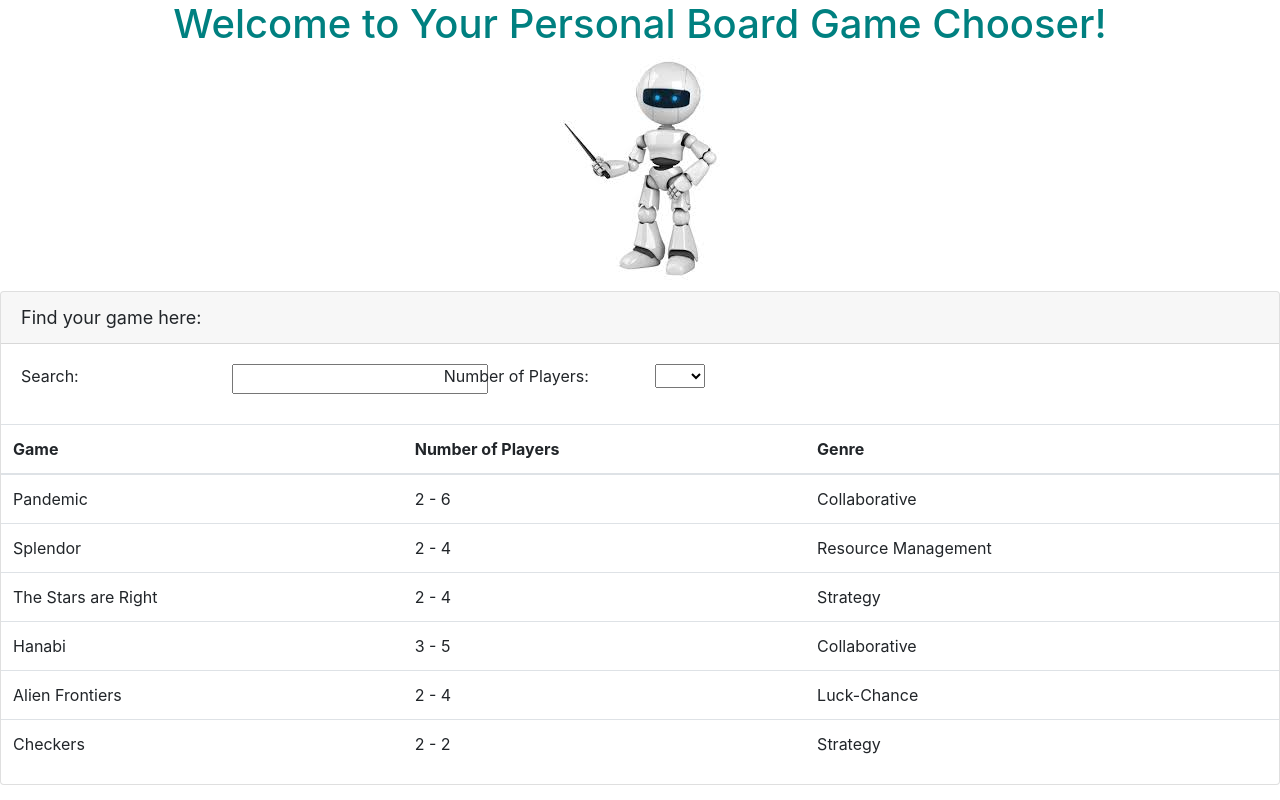
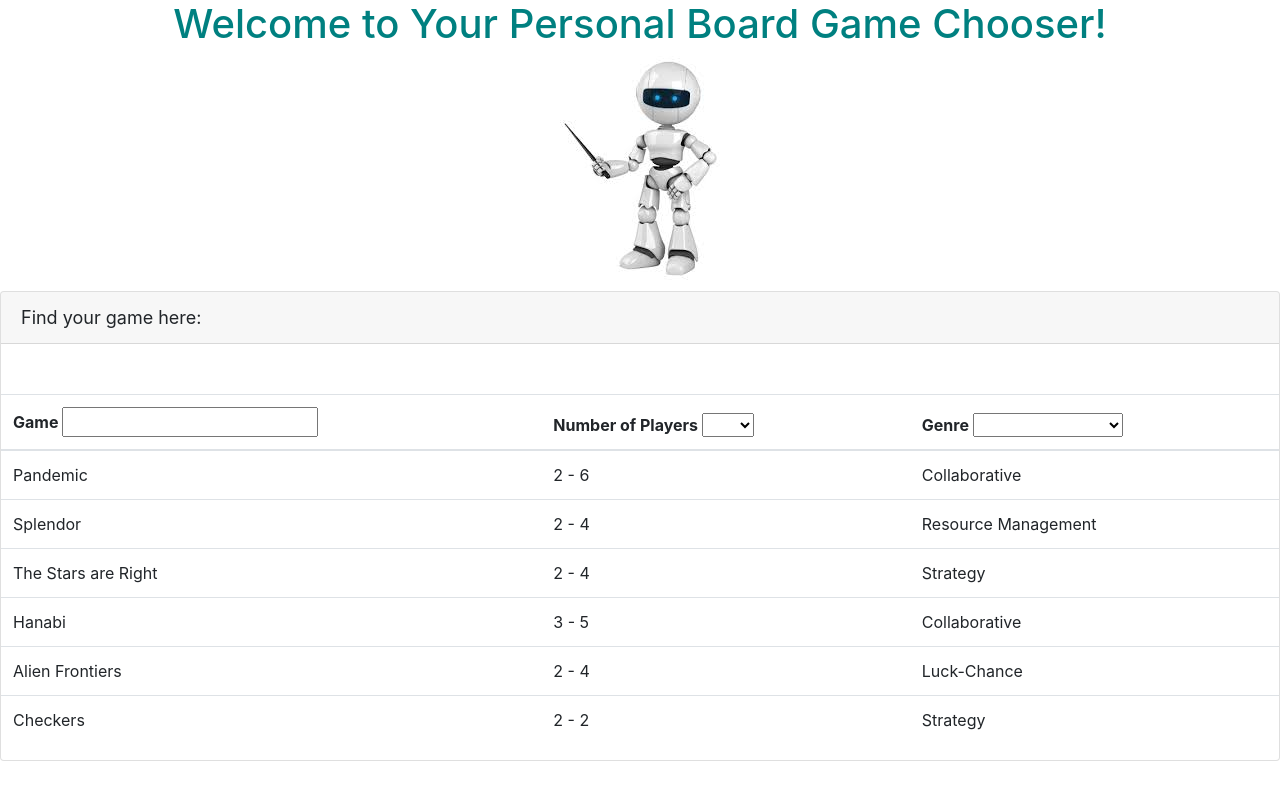
Before and after one commit to hsaloiye/Game-Chooser, an Angular app: page / in a window 1280 px wide. Built offline with nearby package versions, Linux system fonts and the light colour scheme.

Commit message:
adding tests for genre filter and multi filter

```diff
--- a/src/app/game-list/game-list.component.html
+++ b/src/app/game-list/game-list.component.html
@@ -3,13 +3,13 @@
       {{pageTitle}}
   </div>
   <div class = 'card-body'>
-    <div class='row'>
+    <!--<div class='row'>
         <div class = 'col-md-2'> Search: </div>
         <div class='col-md-2'>
            <input type='text'[(ngModel)]='listFilter'  />
         </div>
 
-        <div class = 'col-md-2'> Number of Players: </div>
+        <div class = 'col-md-2'> Number of Players </div>
         <div class = 'col-md-2'>
           <select [(ngModel)] = 'playersFilter'>
             <option value='0'>any</option>
@@ -22,16 +22,51 @@
           </select>
         </div>
 
+        <div class = 'col-md-2'> Genre </div>
+        <div class = 'col-md-2'>
+          <select [(ngModel)] = 'genreFilter'>
+            <option value='0'>any</option>
+            <option>Strategy</option>
+            <option>Luck</option>
+            <option>Collaborative</option>
+            <option>Social Deception</option>
+            <option>Party</option>
+            <option>Family</option>
+          </select>
+        </div>
+
     </div>
-
+  -->
   </div>
     <div class='table-responsive'>
         <table class='table' *ngIf ='gameList && gameList.length'>
+
           <thead>
             <tr>
-              <th>Game</th>
-              <th>Number of Players</th>
-              <th>Genre</th>
+              <th>Game <input type='text'[(ngModel)]='listFilter'  /></th>
+              <th>Number of Players
+
+                  <select [(ngModel)] = 'playersFilter'>
+                    <option value='0' selected >Any</option>
+                    <option>1</option>
+                    <option>2</option>
+                    <option>3</option>
+                    <option>4</option>
+                    <option>5</option>
+                    <option>6</option>
+                  </select>
+
+
+              </th>
+              <th>Genre <select [(ngModel)] = 'genreFilter'>
+                  <option value='0' selected >Any</option>
+                  <option>Strategy</option>
+                  <option>Luck</option>
+                  <option>Collaborative</option>
+                  <option>Social Deception</option>
+                  <option>Party</option>
+                  <option>Family</option>
+                </select></th>
 
             </tr>
           </thead>
--- a/src/app/game-list/game-list.component.ts
+++ b/src/app/game-list/game-list.component.ts
@@ -12,6 +12,7 @@ export class GameListComponent implements OnInit {
   pageTitle: string = 'Find your game here:';
   filteredGames: IGame[];
   numberOfPlayers: number;
+  genre: string;
   searchTerm: string;
   errorMessage: string;
 
@@ -24,7 +25,8 @@ export class GameListComponent implements OnInit {
   set listFilter(value:string) {
     this._listFilter = value;
     this.searchTerm = value;
-    this.filteredGames = this.listFilter  || this.numberOfPlayers? this.performFilter(this.listFilter,this.numberOfPlayers, this.gameList) : this.gameList;
+    this.filteredGames = this.listFilter  ||
+    this.numberOfPlayers? this.performFilter(this.listFilter,this.numberOfPlayers, this.genre, this.gameList) : this.gameList;
   }
 
   _playersFilter: number;
@@ -37,7 +39,7 @@ export class GameListComponent implements OnInit {
   set playersFilter(value: number){
     this._playersFilter = value;
     this.numberOfPlayers = value;
-    this.filteredGames = this.playersFilter ? this.performFilter(this.searchTerm, this.playersFilter,this.gameList): this.gameList;
+    this.filteredGames = this.playersFilter ? this.performFilter(this.searchTerm, this.playersFilter, this.genre, this.gameList): this.gameList;
   }
 
   gameList: IGame[]= [];
@@ -60,10 +62,12 @@ export class GameListComponent implements OnInit {
   }
 
 
-  performFilter(filterValue: string, numberOfPlayers: number, list:IGame[]): IGame[]{
+  performFilter(filterValue: string, numberOfPlayers: number, genre: string, list:IGame[]): IGame[]{
     return list.filter((game: IGame) =>
-    ((numberOfPlayers > 0? this.isBetween(game.minPlayers, game.maxPlayers, numberOfPlayers) : true )&&
+    ((genre ? game.genre === genre : true) &&
+      (numberOfPlayers > 0? this.isInPlayerRange(game.minPlayers, game.maxPlayers, numberOfPlayers) : true )&&
       (filterValue? game.gameName.toLocaleLowerCase().indexOf(filterValue) !== -1 : true))
+
       );
 
   }
@@ -75,14 +79,19 @@ export class GameListComponent implements OnInit {
        game.gameName.toLocaleLowerCase().indexOf(filterValue) !== -1);
   }
 
-  filterByNumberOfPlayers(filterValue: number, list: IGame[]): IGame[]{
+  filterByNumberOfPlayers(selectedNumberOfPlayers: number, list: IGame[]): IGame[]{
 
     return list.filter((game: IGame) =>
-      (filterValue > 0 ? filterValue >= game.minPlayers &&
-      filterValue <= game.maxPlayers: true));
+      (selectedNumberOfPlayers > 0 ? selectedNumberOfPlayers >= game.minPlayers &&
+        selectedNumberOfPlayers <= game.maxPlayers: true));
   }
 
-  isBetween(minPlayers: number, maxPlayers: number, targetPlayers: number): boolean{
+  filterByGenre(selectedGenre: string, list: IGame[]): IGame[]{
+    return list.filter((game: IGame) =>
+    (selectedGenre ? game.genre === selectedGenre : true));
+  }
+
+  isInPlayerRange(minPlayers: number, maxPlayers: number, targetPlayers: number): boolean{
       return (targetPlayers >= minPlayers && targetPlayers <= maxPlayers);
   }
 
```
Also changed, not shown: 1 other file (tests, documents, lock files or other folders).
